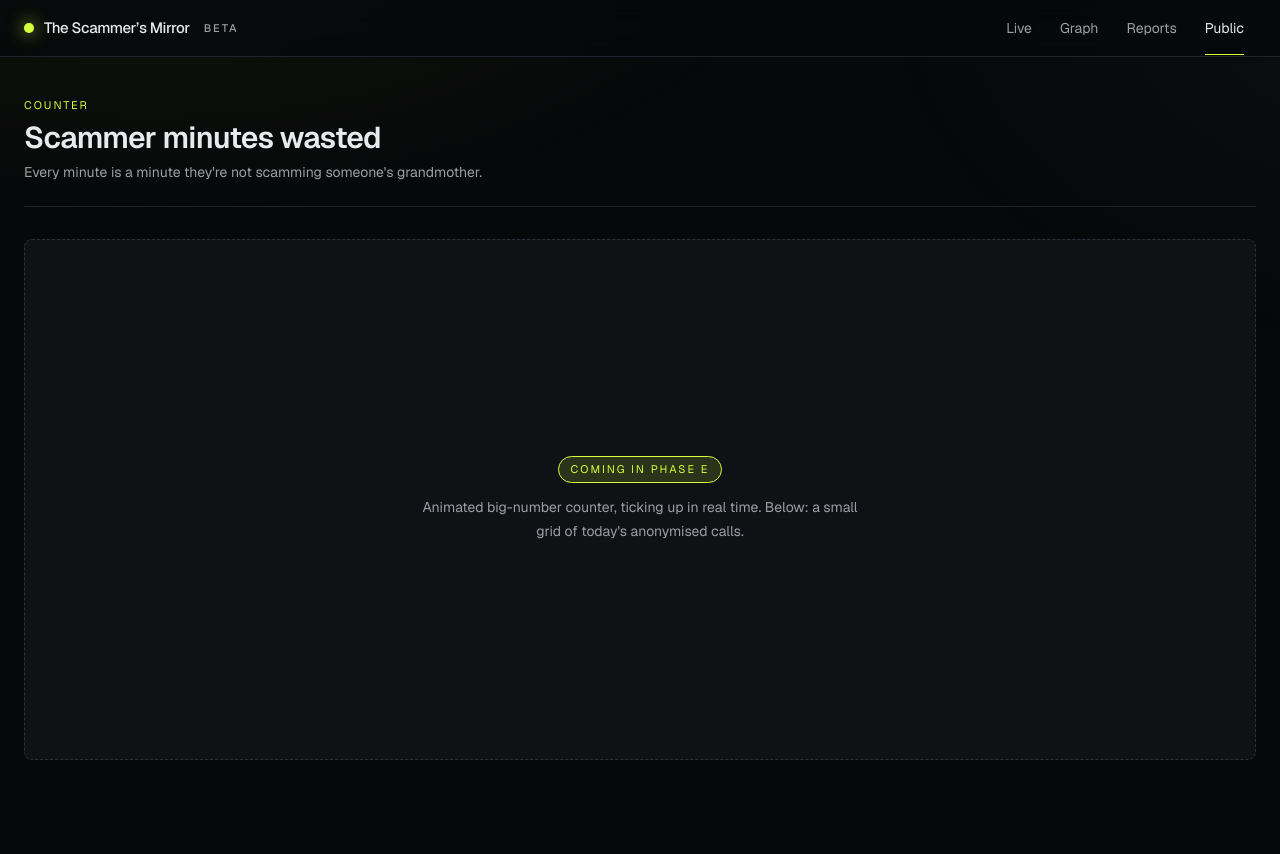
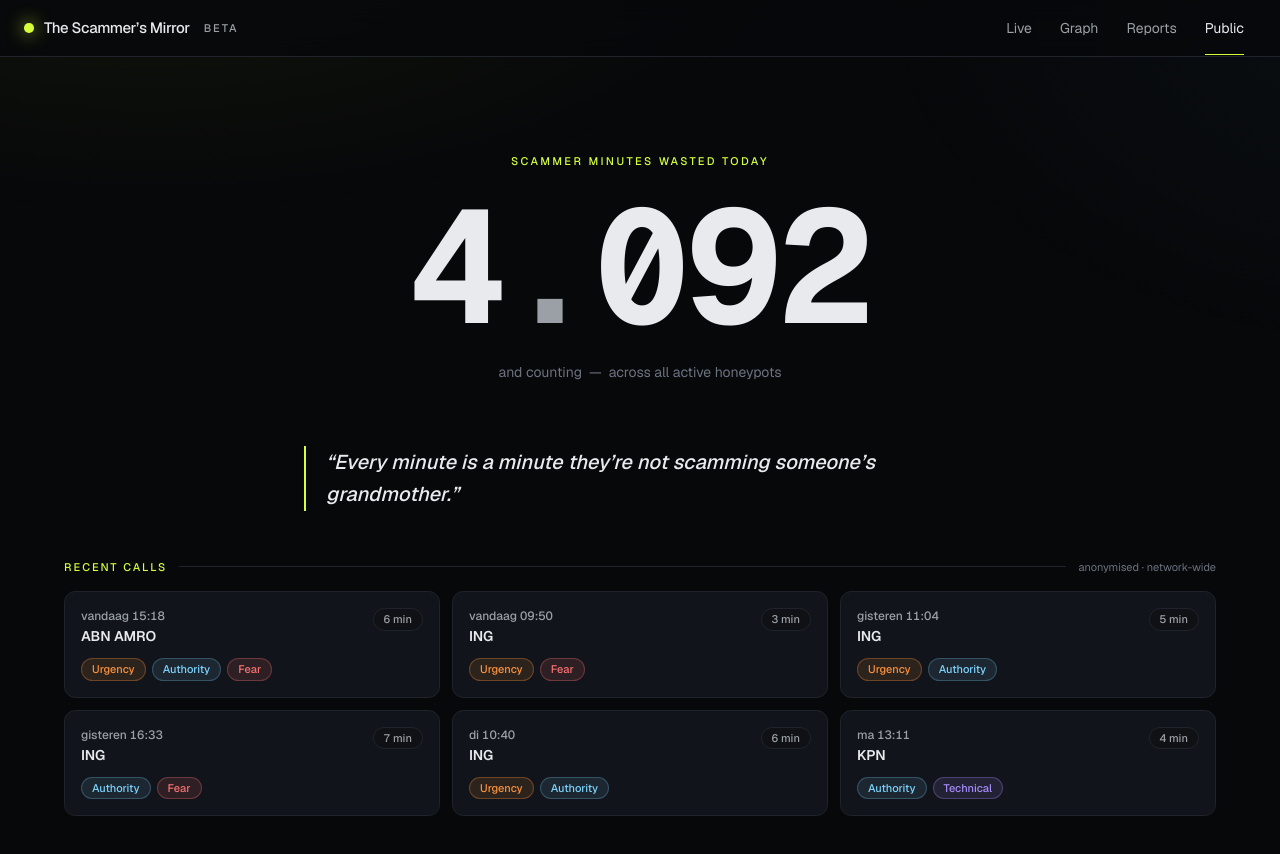
Before and after one commit to loek-atorie/hackathon-anthropic, a Next.js app in the folder frontend/web/: page /public in a window 1280 px wide. Shown: the top 854 px of the page. Before the commit the page ends 800 px from the top, so only its background shows below. Built offline with nearby package versions, Linux system fonts and the light colour scheme.

Commit message:
feat(public): animated scammer-minutes counter page
Implements Phase E: big framer-motion slot-machine counter ticking up at 1/s
from a realistic baseline (~4087), Dutch thousands formatting, pull-quote
tagline, and a hardcoded grid of 6 recent anonymised call cards.

```diff
--- a/frontend/web/app/public/page.tsx
+++ b/frontend/web/app/public/page.tsx
@@ -1,16 +1,212 @@
-import { ComingSoon, PageShell } from "@/components/page-shell";
+"use client";
+
+import { ScammerMinutesCounter } from "@/components/counter";
+
+// ---------------------------------------------------------------------------
+// Hardcoded call summaries derived from the vault fixtures (calls 0032–0040).
+// No server fetch needed — this page represents the *network*, not the live
+// demo call. Timestamps are shown as "vandaag HH:MM" (Dutch clock format).
+// ---------------------------------------------------------------------------
+interface CallSummary {
+  id: string;
+  time: string;
+  claimedBank: string;
+  tactics: string[];
+  durationMin: number;
+}
+
+const RECENT_CALLS: CallSummary[] = [
+  {
+    id: "call-0040",
+    time: "vandaag 15:18",
+    claimedBank: "ABN AMRO",
+    tactics: ["urgency", "authority", "fear"],
+    durationMin: 6,
+  },
+  {
+    id: "call-0039",
+    time: "vandaag 09:50",
+    claimedBank: "ING",
+    tactics: ["urgency", "fear"],
+    durationMin: 3,
+  },
+  {
+    id: "call-0038",
+    time: "gisteren 11:04",
+    claimedBank: "ING",
+    tactics: ["urgency", "authority"],
+    durationMin: 5,
+  },
+  {
+    id: "call-0037",
+    time: "gisteren 16:33",
+    claimedBank: "ING",
+    tactics: ["authority", "fear"],
+    durationMin: 7,
+  },
+  {
+    id: "call-0035",
+    time: "di 10:40",
+    claimedBank: "ING",
+    tactics: ["urgency", "authority"],
+    durationMin: 6,
+  },
+  {
+    id: "call-0034",
+    time: "ma 13:11",
+    claimedBank: "KPN",
+    tactics: ["authority", "technical"],
+    durationMin: 4,
+  },
+];
+
+// Tactic pill colours — match the design system's dark palette.
+const TACTIC_COLORS: Record<string, { bg: string; text: string; border: string }> = {
+  urgency: {
+    bg: "rgba(251, 146, 60, 0.12)",
+    text: "#fb923c",
+    border: "rgba(251, 146, 60, 0.3)",
+  },
+  authority: {
+    bg: "rgba(125, 211, 252, 0.10)",
+    text: "#7dd3fc",
+    border: "rgba(125, 211, 252, 0.25)",
+  },
+  fear: {
+    bg: "rgba(248, 113, 113, 0.12)",
+    text: "#f87171",
+    border: "rgba(248, 113, 113, 0.3)",
+  },
+  technical: {
+    bg: "rgba(167, 139, 250, 0.12)",
+    text: "#a78bfa",
+    border: "rgba(167, 139, 250, 0.3)",
+  },
+};
+
+function defaultTacticStyle() {
+  return {
+    bg: "var(--background-elev)",
+    text: "var(--muted)",
+    border: "var(--border-strong)",
+  };
+}
+
+function CallCard({ call }: { call: CallSummary }) {
+  return (
+    <div
+      className="flex flex-col gap-3 rounded-xl border p-4 transition-colors"
+      style={{
+        background: "var(--card)",
+        borderColor: "var(--border)",
+      }}
+    >
+      {/* Header row */}
+      <div className="flex items-start justify-between gap-2">
+        <div className="flex flex-col gap-0.5">
+          <span
+            className="text-xs font-medium tabular-nums"
+            style={{ color: "var(--muted)" }}
+          >
+            {call.time}
+          </span>
+          <span
+            className="text-sm font-semibold"
+            style={{ color: "var(--foreground)" }}
+          >
+            {call.claimedBank}
+          </span>
+        </div>
+        <span
+          className="shrink-0 rounded-full px-2.5 py-0.5 text-[11px] font-medium tabular-nums"
+          style={{
+            background: "var(--background-elev)",
+            color: "var(--muted)",
+            border: "1px solid var(--border)",
+          }}
+        >
+          {call.durationMin} min
+        </span>
+      </div>
+
+      {/* Tactic pills */}
+      <div className="flex flex-wrap gap-1.5">
+        {call.tactics.map((t) => {
+          const style = TACTIC_COLORS[t] ?? defaultTacticStyle();
+          return (
+            <span
+              key={t}
+              className="inline-flex items-center rounded-full px-2.5 py-0.5 text-[11px] font-medium capitalize"
+              style={{
+                background: style.bg,
+                color: style.text,
+                border: `1px solid ${style.border}`,
+              }}
+            >
+              {t}
+            </span>
+          );
+        })}
+      </div>
+    </div>
+  );
+}
 
 export default function PublicPage() {
   return (
-    <PageShell
-      eyebrow="Counter"
-      title="Scammer minutes wasted"
-      subtitle="Every minute is a minute they're not scamming someone's grandmother."
-    >
-      <ComingSoon
-        phase="Phase E"
-        description="Animated big-number counter, ticking up in real time. Below: a small grid of today's anonymised calls."
-      />
-    </PageShell>
+    <div className="mx-auto flex w-full max-w-[1200px] flex-1 flex-col px-6 py-16">
+      {/* ------------------------------------------------------------------ */}
+      {/* Hero: the big counter. Dominant, centered, alive.                   */}
+      {/* ------------------------------------------------------------------ */}
+      <section className="flex flex-1 flex-col items-center justify-center pb-16 pt-8">
+        <ScammerMinutesCounter />
+      </section>
+
+      {/* ------------------------------------------------------------------ */}
+      {/* Tagline — the emotional punctuation.                                */}
+      {/* ------------------------------------------------------------------ */}
+      <section className="mx-auto mb-12 max-w-2xl">
+        <blockquote
+          className="border-l-2 pl-5 text-xl font-medium italic leading-relaxed"
+          style={{
+            borderColor: "var(--accent)",
+            color: "var(--foreground)",
+          }}
+        >
+          &ldquo;Every minute is a minute they&rsquo;re not scamming
+          someone&rsquo;s grandmother.&rdquo;
+        </blockquote>
+      </section>
+
+      {/* ------------------------------------------------------------------ */}
+      {/* Recent calls grid — density without clutter.                        */}
+      {/* ------------------------------------------------------------------ */}
+      <section className="pb-16">
+        <div className="mb-4 flex items-center gap-3">
+          <span
+            className="text-[11px] font-medium uppercase tracking-[0.18em]"
+            style={{ color: "var(--accent)" }}
+          >
+            Recent calls
+          </span>
+          <span
+            className="h-px flex-1"
+            style={{ background: "var(--border)" }}
+          />
+          <span
+            className="text-[11px]"
+            style={{ color: "var(--muted-2)" }}
+          >
+            anonymised · network-wide
+          </span>
+        </div>
+
+        <div className="grid gap-3 sm:grid-cols-2 lg:grid-cols-3">
+          {RECENT_CALLS.map((call) => (
+            <CallCard key={call.id} call={call} />
+          ))}
+        </div>
+      </section>
+    </div>
   );
 }
--- /dev/null
+++ b/frontend/web/components/counter.tsx
@@ -0,0 +1,112 @@
+"use client";
+
+import { useEffect, useState } from "react";
+import { AnimatePresence, motion } from "framer-motion";
+
+// The demo starts "today" with this baseline. It feels plausible as a network
+// aggregate for a day that's already several hours in.
+const BASELINE = 4087;
+// One tick per second = 1 wasted scammer-minute per second. Realistic for a
+// network running dozens of honeypots in parallel.
+const TICK_INTERVAL_MS = 1000;
+
+function formatDutch(n: number): string {
+  // Dutch thousands separator is a period: 4.287
+  return n.toLocaleString("nl-NL");
+}
+
+// Split a Dutch-formatted number into an array of individual characters
+// (digits and separators) for per-character animation.
+function toChars(n: number): string[] {
+  return formatDutch(n).split("");
+}
+
+interface AnimatedDigitProps {
+  char: string;
+  index: number;
+}
+
+function AnimatedChar({ char, index }: AnimatedDigitProps) {
+  const isDigit = /\d/.test(char);
+
+  if (!isDigit) {
+    // Punctuation/separators: render statically, no animation needed.
+    return (
+      <span
+        className="inline-block tabular-nums"
+        style={{ color: "var(--muted)" }}
+      >
+        {char}
+      </span>
+    );
+  }
+
+  return (
+    <span
+      className="relative inline-block overflow-hidden tabular-nums"
+      style={{ lineHeight: "1" }}
+    >
+      <AnimatePresence mode="popLayout" initial={false}>
+        <motion.span
+          key={`${index}-${char}`}
+          initial={{ y: "100%", opacity: 0 }}
+          animate={{ y: "0%", opacity: 1 }}
+          exit={{ y: "-100%", opacity: 0 }}
+          transition={{
+            duration: 0.22,
+            ease: [0.25, 0.46, 0.45, 0.94],
+          }}
+          className="inline-block"
+        >
+          {char}
+        </motion.span>
+      </AnimatePresence>
+    </span>
+  );
+}
+
+export function ScammerMinutesCounter() {
+  const [count, setCount] = useState(BASELINE);
+  // Track which character positions exist across renders for stable keys.
+  const chars = toChars(count);
+
+  useEffect(() => {
+    const id = setInterval(() => {
+      setCount((c) => c + 1);
+    }, TICK_INTERVAL_MS);
+    return () => clearInterval(id);
+  }, []);
+
+  return (
+    <div className="flex flex-col items-center gap-4 text-center">
+      <span
+        className="text-[11px] font-medium uppercase tracking-[0.22em]"
+        style={{ color: "var(--accent)" }}
+      >
+        Scammer minutes wasted today
+      </span>
+
+      {/* The big number */}
+      <div
+        className="flex items-center font-mono font-bold leading-none tracking-tight"
+        style={{
+          fontSize: "clamp(4rem, 14vw, 10rem)",
+          color: "var(--foreground)",
+        }}
+        aria-live="polite"
+        aria-label={`${count} scammer minutes wasted today`}
+      >
+        {chars.map((char, i) => (
+          <AnimatedChar key={i} char={char} index={i} />
+        ))}
+      </div>
+
+      <span
+        className="text-sm tabular-nums"
+        style={{ color: "var(--muted-2)" }}
+      >
+        and counting&ensp;&mdash;&ensp;across all active honeypots
+      </span>
+    </div>
+  );
+}
--- a/frontend/web/package.json
+++ b/frontend/web/package.json
@@ -12,6 +12,7 @@
     "@base-ui/react": "^1.4.1",
     "class-variance-authority": "^0.7.1",
     "clsx": "^2.1.1",
+    "framer-motion": "^12.38.0",
     "gray-matter": "^4.0.3",
     "lucide-react": "^1.11.0",
     "next": "16.2.4",
```
Also changed, not shown: 1 other file (tests, documents, lock files or other folders).
